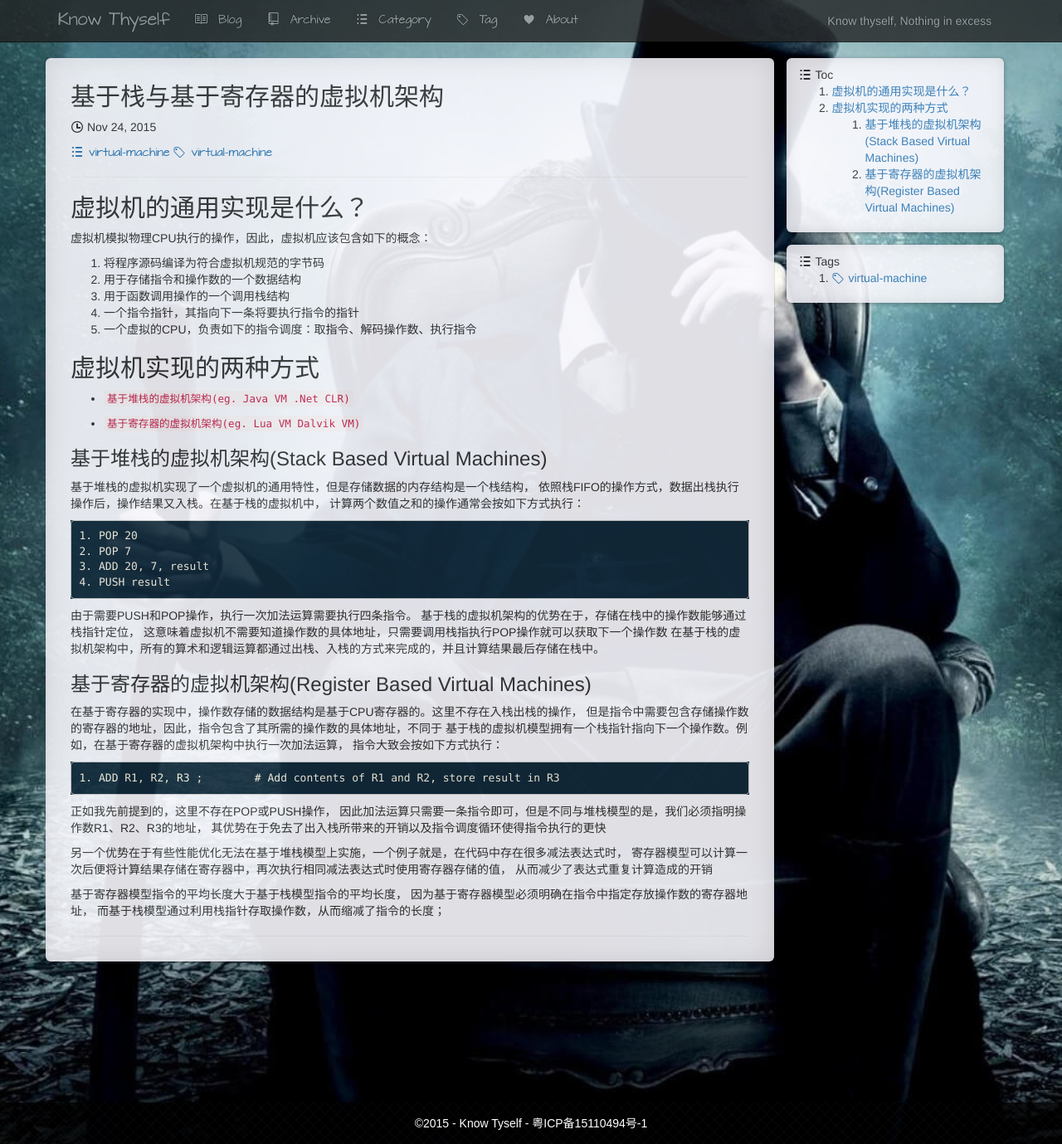
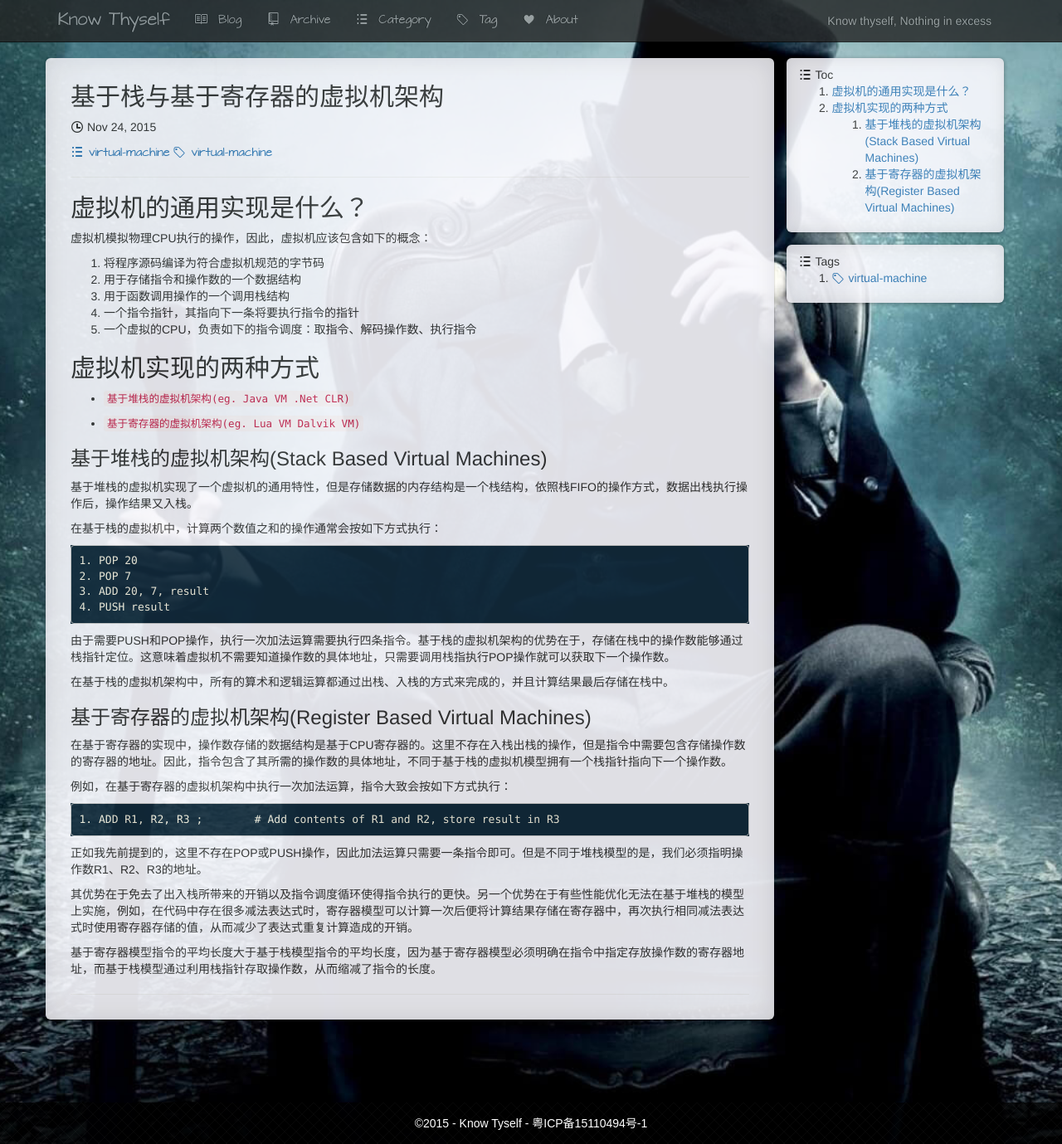
Before and after one commit to liushoukai/liushoukai.github.io, a Jekyll site: the page built from _posts/2015-11-24-virtual-machine-architecture.md, in a window 1280 px wide and 1379 px high. Shown: the whole window at 83% size. Built offline with Jekyll 4.4.1, drawn with Linux system fonts in a browser that asks for light colours; comment, search, counter and statistics services are not loaded.

Commit message:
Updated post

````diff
--- a/_posts/2015-11-24-virtual-machine-architecture.md
+++ b/_posts/2015-11-24-virtual-machine-architecture.md
@@ -22,36 +22,30 @@ tags: virtual-machine
 
 ### 基于堆栈的虚拟机架构(Stack Based Virtual Machines)
 
-基于堆栈的虚拟机实现了一个虚拟机的通用特性，但是存储数据的内存结构是一个栈结构，
-依照栈FIFO的操作方式，数据出栈执行操作后，操作结果又入栈。在基于栈的虚拟机中，
-计算两个数值之和的操作通常会按如下方式执行：
+基于堆栈的虚拟机实现了一个虚拟机的通用特性，但是存储数据的内存结构是一个栈结构，依照栈FIFO的操作方式，数据出栈执行操作后，操作结果又入栈。
+
+在基于栈的虚拟机中，计算两个数值之和的操作通常会按如下方式执行：
+
 ```
 1. POP 20
 2. POP 7
 3. ADD 20, 7, result
 4. PUSH result
 ```
-由于需要PUSH和POP操作，执行一次加法运算需要执行四条指令。
-基于栈的虚拟机架构的优势在于，存储在栈中的操作数能够通过栈指针定位，
-这意味着虚拟机不需要知道操作数的具体地址，只需要调用栈指执行POP操作就可以获取下一个操作数
+由于需要PUSH和POP操作，执行一次加法运算需要执行四条指令。基于栈的虚拟机架构的优势在于，存储在栈中的操作数能够通过栈指针定位。这意味着虚拟机不需要知道操作数的具体地址，只需要调用栈指执行POP操作就可以获取下一个操作数。
+
 在基于栈的虚拟机架构中，所有的算术和逻辑运算都通过出栈、入栈的方式来完成的，并且计算结果最后存储在栈中。
 
 ### 基于寄存器的虚拟机架构(Register Based Virtual Machines)
-在基于寄存器的实现中，操作数存储的数据结构是基于CPU寄存器的。这里不存在入栈出栈的操作，
-但是指令中需要包含存储操作数的寄存器的地址，因此，指令包含了其所需的操作数的具体地址，不同于
-基于栈的虚拟机模型拥有一个栈指针指向下一个操作数。例如，在基于寄存器的虚拟机架构中执行一次加法运算，
-指令大致会按如下方式执行：
+在基于寄存器的实现中，操作数存储的数据结构是基于CPU寄存器的。这里不存在入栈出栈的操作，但是指令中需要包含存储操作数的寄存器的地址。因此，指令包含了其所需的操作数的具体地址，不同于基于栈的虚拟机模型拥有一个栈指针指向下一个操作数。
+
+例如，在基于寄存器的虚拟机架构中执行一次加法运算，指令大致会按如下方式执行：
+
 ```
 1. ADD R1, R2, R3 ;        # Add contents of R1 and R2, store result in R3
 ```
-正如我先前提到的，这里不存在POP或PUSH操作，
-因此加法运算只需要一条指令即可，但是不同与堆栈模型的是，我们必须指明操作数R1、R2、R3的地址，
-其优势在于免去了出入栈所带来的开销以及指令调度循环使得指令执行的更快
+正如我先前提到的，这里不存在POP或PUSH操作，因此加法运算只需要一条指令即可。但是不同于堆栈模型的是，我们必须指明操作数R1、R2、R3的地址。
 
-另一个优势在于有些性能优化无法在基于堆栈模型上实施，一个例子就是，在代码中存在很多减法表达式时，
-寄存器模型可以计算一次后便将计算结果存储在寄存器中，再次执行相同减法表达式时使用寄存器存储的值，
-从而减少了表达式重复计算造成的开销
+其优势在于免去了出入栈所带来的开销以及指令调度循环使得指令执行的更快。另一个优势在于有些性能优化无法在基于堆栈的模型上实施，例如，在代码中存在很多减法表达式时，寄存器模型可以计算一次后便将计算结果存储在寄存器中，再次执行相同减法表达式时使用寄存器存储的值，从而减少了表达式重复计算造成的开销。
 
-基于寄存器模型指令的平均长度大于基于栈模型指令的平均长度，
-因为基于寄存器模型必须明确在指令中指定存放操作数的寄存器地址，
-而基于栈模型通过利用栈指针存取操作数，从而缩减了指令的长度；
+基于寄存器模型指令的平均长度大于基于栈模型指令的平均长度，因为基于寄存器模型必须明确在指令中指定存放操作数的寄存器地址，而基于栈模型通过利用栈指针存取操作数，从而缩减了指令的长度。
````
